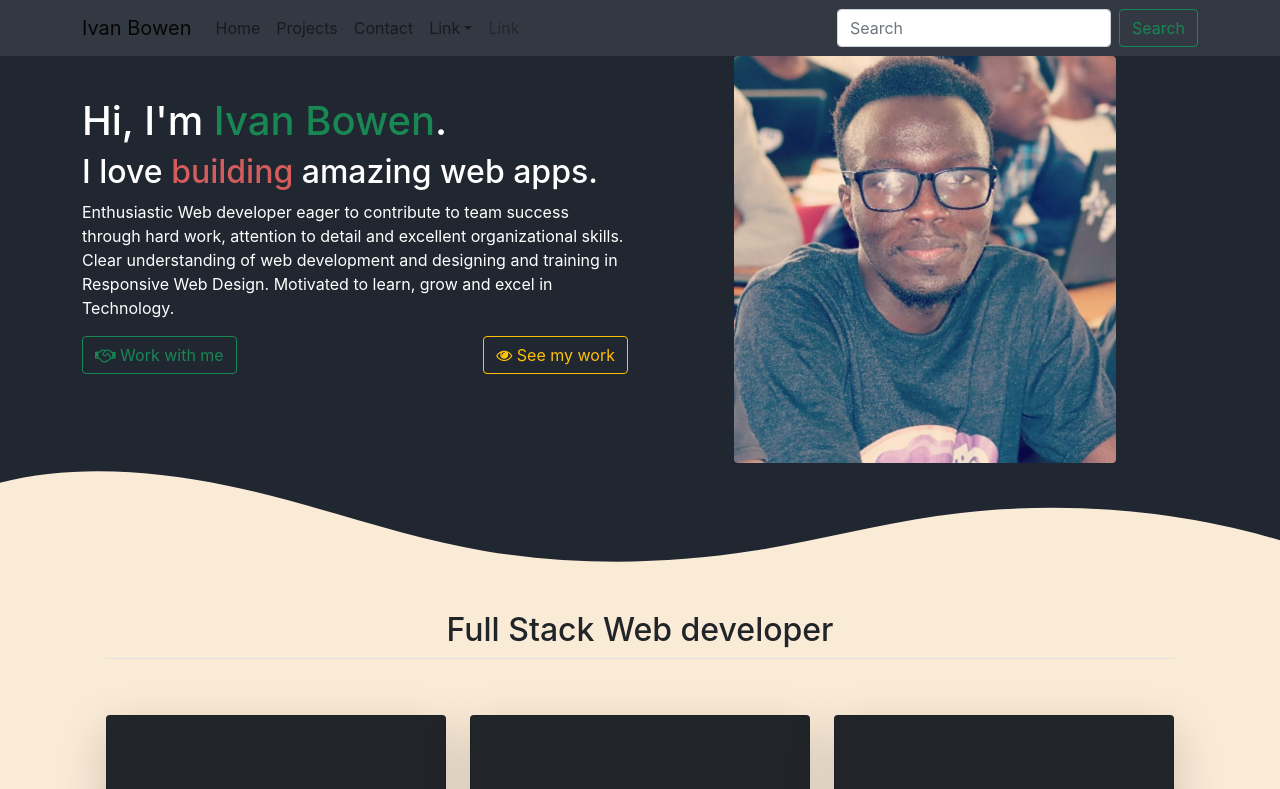
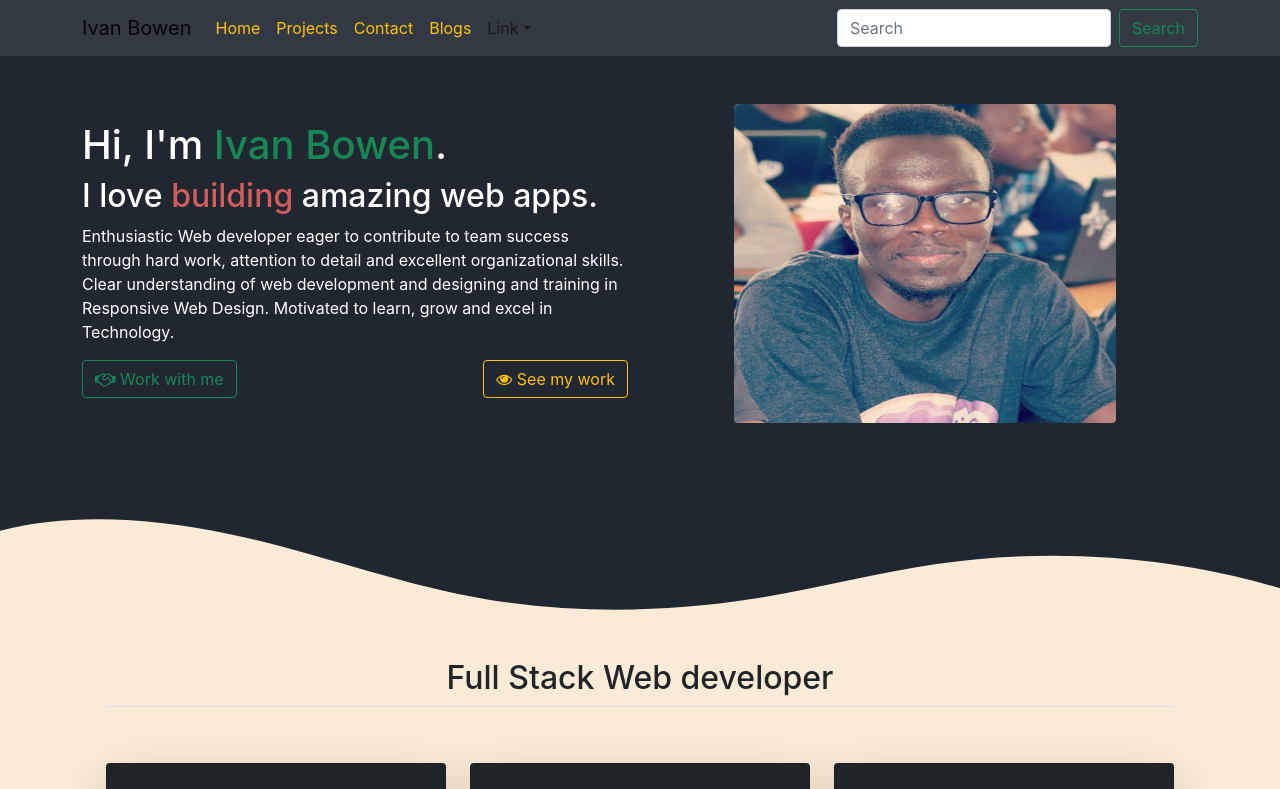
Before and after one commit to 874bowen/master-portfolio, a React (Create React App) app: page / in a window 1280 px wide. Shown: the top 789 px of the page. Built offline with nearby package versions, Linux system fonts and the light colour scheme.

Commit message:
links added here

```diff
--- a/src/components/HeaderComponent.js
+++ b/src/components/HeaderComponent.js
@@ -18,10 +18,11 @@ class Header extends Component {
                         style={{ maxHeight: '100px' }}
                         navbarScroll
                     >
-                        <Nav.Link href="/">Home</Nav.Link>
-                        <Nav.Link href="/projects">Projects</Nav.Link>
-                        <Nav.Link href="/contact">Contact</Nav.Link>
-                        <NavDropdown title="Link" id="navbarScrollingDropdown">
+                        <Nav.Link className="text-warning" href="/">Home</Nav.Link>
+                        <Nav.Link className="text-warning" href="/projects">Projects</Nav.Link>
+                        <Nav.Link className="text-warning" href="/contact">Contact</Nav.Link>
+                        <Nav.Link className="text-warning" href="/blogs">Blogs</Nav.Link>
+                        <NavDropdown className="text-white" title="Link" id="navbarScrollingDropdown">
                         <NavDropdown.Item href="#action3">Action</NavDropdown.Item>
                         <NavDropdown.Item href="#action4">Another action</NavDropdown.Item>
                         <NavDropdown.Divider />
@@ -29,9 +30,6 @@ class Header extends Component {
                             Something else here
                         </NavDropdown.Item>
                         </NavDropdown>
-                        <Nav.Link href="#" disabled>
-                        Link
-                        </Nav.Link>
                     </Nav>
                     <Form className="d-flex">
                         <FormControl
@@ -73,9 +71,9 @@ class Header extends Component {
           </div>
           <div className="col-12 col-md-6">
               <img
-                className="rounded mx-auto d-block"
+                className="mt-5 rounded mx-auto d-block"
                 alt="hero"
-                src={`/${'./images/bowen.jpeg'}`} width="70%"
+                src={`/${'./images/bowen.jpeg'}`} width="70%" height="70%"
               />
             </div>
 
```
